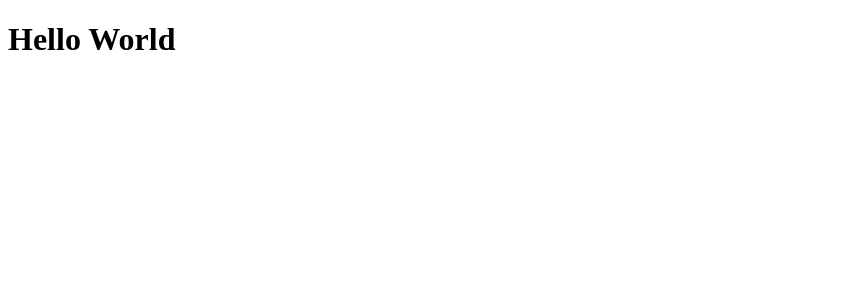
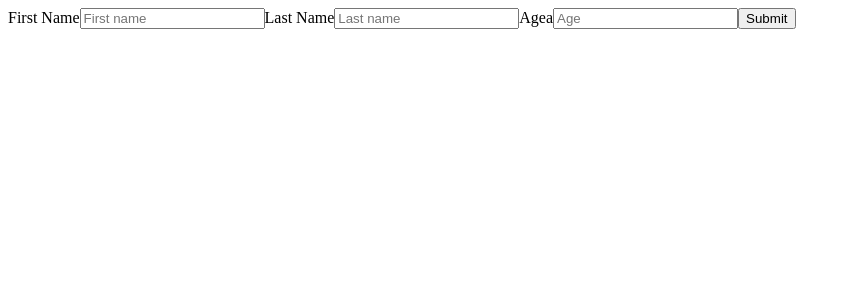
Before and after one commit to atulbansalofficial/form-validation, a React (Create React App) app: page / in a window 1280 px wide. Shown: the top 300 px of the page, without its empty margins (0-851 px from the left). Built offline with nearby package versions, Linux system fonts and the light colour scheme.

Commit message:
validation

```diff
--- a/src/App.js
+++ b/src/App.js
@@ -1,9 +1,57 @@
 import React from "react";
 
+import { useForm } from "react-hook-form";
+
 function App() {
+  const {
+    register,
+    handleSubmit,
+
+    formState: { errors },
+  } = useForm();
+
+  const onSubmit = (data) => {
+    console.log(data);
+    const getdata = JSON.stringify(data);
+    console.log(getdata);
+  };
+
   return (
     <div>
-      <h1>Hello World</h1>
+      <form onSubmit={handleSubmit(onSubmit)}>
+        <label>First Name</label>
+        <input
+          placeholder="First name"
+          {...register("firstName", {
+            required: true,
+            maxLength: 20,
+            pattern: /^[A-Za-z]+$/i,
+          })}
+        />
+        {errors?.firstName?.type === "required" && (
+          <p>This field is required</p>
+        )}
+        {errors?.firstName?.type === "maxLength" && (
+          <p>First name cannot exceed 20 characters</p>
+        )}
+        {errors?.firstName?.type === "pattern" && (
+          <p>Alphabetical characters only</p>
+        )}
+        <label>Last Name</label>
+        <input
+          placeholder="Last name"
+          {...register("lastName", { pattern: /^[A-Za-z]+$/i })}
+        />
+        {errors?.lastName?.type === "pattern" && (
+          <p>Alphabetical characters only</p>
+        )}
+        <label>Age</label>a
+        <input placeholder="Age" {...register("age", { min: 18, max: 60 })} />
+        {errors.age && (
+          <p>You Must be older then 18 and younger then 60 years old</p>
+        )}
+        <input type="submit" />
+      </form>
     </div>
   );
 }
```
